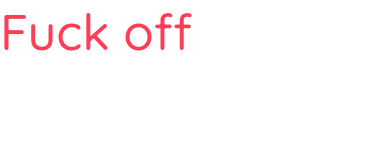
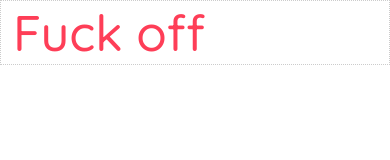
Before and after one commit to anatoliy-nik/burchalkin, a plain HTML site: page index.html in a window 390 px wide. Drawn offline with nearby package versions, Linux system fonts and the light colour scheme.

Commit message:
добавил адаптивный контейнер

```diff
--- a/index.html
+++ b/index.html
@@ -13,7 +13,9 @@
     </header>
 
     <main class="main">
-        <h1>Fuck off</h1>
+        <div class="container">
+            <h1>Fuck off</h1>
+        </div>
     </main>
 
     <footer class="footer">
--- a/scss/_global.scss
+++ b/scss/_global.scss
@@ -30,10 +30,10 @@ body {
 // others
 
 .container {
-    max-width: 1200px;
+    max-width: 1320px;
+    width: 100%;
     margin: 0 auto;
-    padding: 0 15px;
-    // border: 1px dotted #ccc;
+    border: 1px dotted #ccc;
 }
 
 .accent-btn {
--- a/scss/_media.scss
+++ b/scss/_media.scss
@@ -1,21 +1,39 @@
 @media (max-width: 1400px) {
-    h1 {
-        font-size: 50px;
+    .container {
+        max-width: 1140px;
     }
 }
 
 @media (max-width: 1200px) {
-
+    .container {
+        max-width: 960px;
+    }
 }
 
 @media (max-width: 992px) {
-
+    .container {
+        max-width: 720px;
+    }
 }
 
 @media (max-width: 768px) {
-
+    .container {
+        max-width: 540px;
+    }
 }
 
 @media (max-width: 576px) {
+    .container {
+        /* padding, когда у .container нет max-width
+        а есть только width: 100%; */
+        padding: 0 12px;
+        max-width: 100%;
+    }
+}
 
-}
+/* Брейкпоинты и max-width у .container (как в ориг. Bootstrap 5)
+@media (min-width: 576px) { .container { max-width: 540px; } }
+@media (min-width: 768px) { .container { max-width: 720px; } }
+@media (min-width: 992px) { .container { max-width: 960px; } }
+@media (min-width: 1200px) { .container { max-width: 1140px; } }
+@media (min-width: 1400px) { .container { max-width: 1320px; } } */
--- a/scss/main.scss
+++ b/scss/main.scss
@@ -4,7 +4,7 @@
 @import '_global.scss';
 
 h1 {
-    font-size: 25px;
+    font-size: 50px;
     color: $accent-color;
     font-family: 'Quicksand-Medium', sans-serif;
     font-weight: 500;
```
Also changed, not shown: css/main.css, css/main.min.css.
